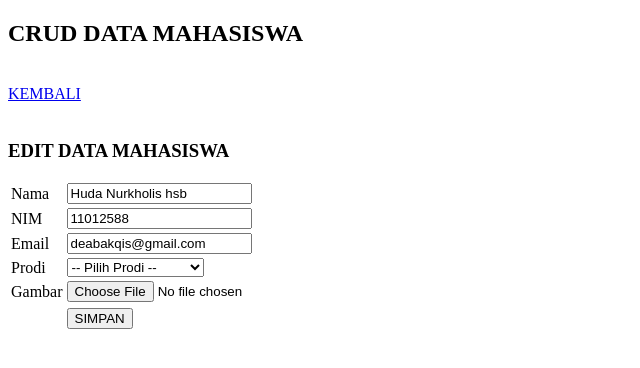
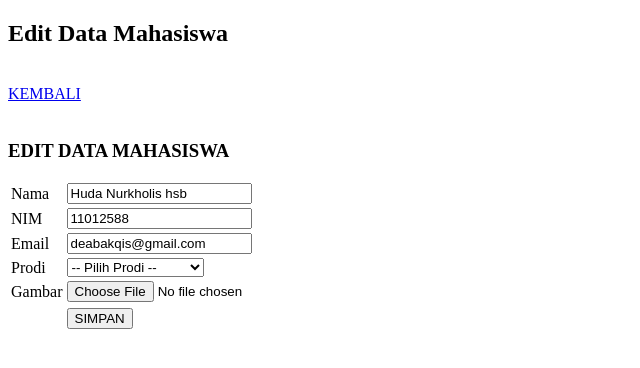
Before and after one commit to deabalqis/project-php-crud, a PHP site: page /edit.php?id=14 in a window 1280 px wide. Shown: the top 368 px of the page, without its empty margins (0-640 px from the left). Run offline with PHP 8.4, Linux system fonts and the light colour scheme; data comes from the database, SQL or seed files in the repository.

Commit message:
first commit

```diff
--- a/edit.php
+++ b/edit.php
@@ -5,7 +5,7 @@
 </head>
 <body>
 
-	<h2>CRUD DATA MAHASISWA</h2>
+	<h2>Edit Data Mahasiswa</h2>
 	<br/>
 	<a href="index.php">KEMBALI</a>
 	<br/>
```
